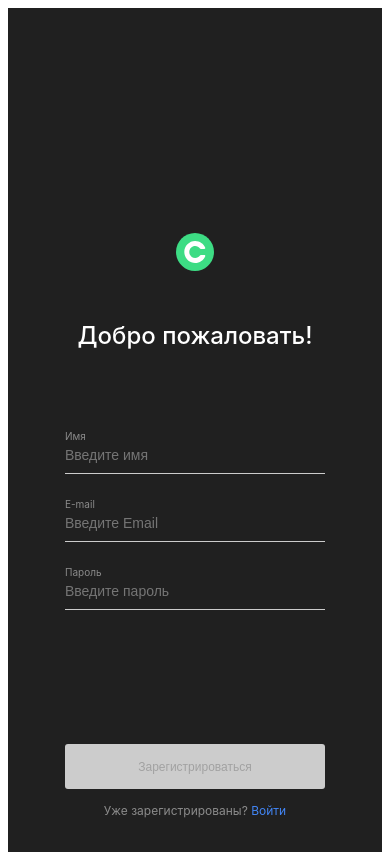
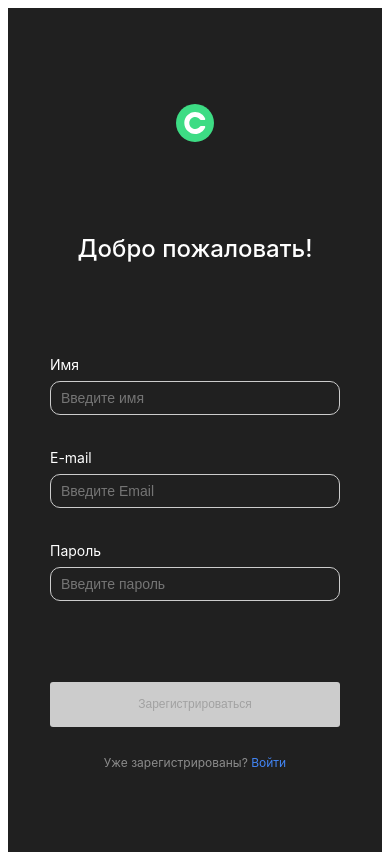
Before and after one commit to rdevil23/movies-explorer-frontend, a React (Create React App) app: page /signup in a window 390 px wide. Built offline with nearby package versions, Linux system fonts and the light colour scheme.

Commit message:
style: input ux

```diff
--- a/src/components/AuthButton/AuthButton.css
+++ b/src/components/AuthButton/AuthButton.css
@@ -1,7 +1,13 @@
+.auth-btns-block {
+  width: 100%;
+  text-align: center;
+  padding-bottom: 20px;
+}
+
 .auth__button {
   width: 100%;
   height: 45px;
-  margin: 0 0 16px;
+  margin: 0 0 28px;
   padding: 0;
   border: none;
   border-radius: 3px;
@@ -54,11 +60,6 @@
   padding: 0;
 }
 
-.auth-btns-block {
-  width: 100%;
-  text-align: center;
-}
-
 @media screen and (max-width: 768px) {
   .auth-btns-block {
     width: 100%;
@@ -67,7 +68,6 @@
   }
 
   .auth__button {
-    margin: 0 0 14px;
     font-size: 12px;
   }
 
--- a/src/components/AuthForm/AuthForm.css
+++ b/src/components/AuthForm/AuthForm.css
@@ -5,9 +5,9 @@
 .auth__block {
   max-width: 396px;
   width: 100%;
-  height: 100%;
+  height: 100vh;
   display: flex;
-  padding-top: calc(50vh - 253px);
+  justify-content: space-evenly;
   margin: 0 auto;
   flex-direction: column;
 }
@@ -20,6 +20,7 @@
   display: block;
   width: 38px;
   height: 38px;
+  padding-top: 20px;
 }
 
 .auth__logo:hover {
@@ -28,7 +29,6 @@
 
 .auth__header {
   width: 100%;
-  margin: 40px 0;
   color: #fff;
   font-size: 24px;
   font-style: normal;
@@ -42,25 +42,23 @@
   align-items: center;
   justify-content: space-between;
   width: 100%;
+  min-height: 420px;
 }
 
 .auth__inputs-block {
   width: 396px;
-  margin-bottom: 134px;
 }
 
 @media screen and (max-width: 1279px) {
   .auth__title {
     display: flex;
-    margin: 60px 0 50px;
     padding: 0;
   }
 }
 
-@media screen and (max-width: 768px) {
+@media screen and (max-width: 430px) {
   .auth__block {
-    max-width: 260px;
-    margin: 56px auto 30px;
+    max-width: 290px;
   }
 
   .auth__inputs-block {
@@ -75,6 +73,11 @@
   .auth__header {
     display: flex;
     justify-content: center;
-    margin: 50px 0 80px;
   }
 }
+
+@media screen and (max-width: 320px) {
+  .auth__block {
+    max-width: 260px;
+  }
+}
--- a/src/components/Input/Input.css
+++ b/src/components/Input/Input.css
@@ -3,18 +3,11 @@
   margin: 0;
 }
 
-.auth__input-block_invalid {
-  border-color: var(--saved);
-}
-
-.auth__input-block_valid {
-  border-color: var(--green);
-}
-
 .auth__input-name {
   margin: 0;
-  color: #8b8b8b;
-  font-size: 10px;
+  padding-bottom: 8px;
+  color: #fff;
+  font-size: 14px;
   font-style: normal;
   font-weight: 400;
   line-height: normal;
@@ -22,36 +15,29 @@
 
 .auth__input {
   width: 100%;
-  border-radius: 4px;
+  border-radius: 10px;
   background: none;
   outline: none;
-  border: none;
+  border: 1px solid #ccc;
   color: #ccc;
   font-size: 14px;
   font-style: normal;
   font-weight: 400;
   line-height: normal;
-  padding: 5px 0 10px;
+  padding: 8px 10px;
   margin: 0;
-}
-
-.auth__input-border {
-  border-bottom: 1px solid #ccc;
+  box-sizing: border-box;
 }
 
 .auth__input:focus {
   background-color: var(--auth-bg);
 }
 
-.auth__input_invalid {
-  color: var(--saved);
-}
-
 .auth__error-block {
   display: block;
   width: 100%;
   height: 24px;
-  align-self: flex-start;
+  margin-bottom: 10px;
 }
 
 .auth__error-block:last-of-type {
@@ -64,5 +50,6 @@
   font-style: normal;
   font-weight: 400;
   line-height: normal;
-  padding-top: 6px;
+  padding: 6px 10px 0 0;
+  text-align: end;
 }
--- a/src/components/Input/Input.jsx
+++ b/src/components/Input/Input.jsx
@@ -13,10 +13,11 @@ const Input = ({
 }) => {
   return (
     <>
-      <div className={`auth__input-block ${error ? 'auth__input-block_invalid' : ''}`}>
+      <div className="auth__input-block">
         <p className="auth__input-name">{inputName}</p>
         <input
           className={className}
+          style={error ? { border: '1px solid var(--saved)' } : {}}
           type={type}
           name={name}
           autoComplete={autoComplete}
@@ -24,7 +25,6 @@ const Input = ({
           onChange={onChange}
           {...register}
         />
-        <div className="auth__input-border"></div>
       </div>
       <div className="auth__error-block">
         {error && <div className="auth__error">{error.message}</div>}
--- a/src/components/NavBar/NavBar.css
+++ b/src/components/NavBar/NavBar.css
@@ -99,9 +99,10 @@
   cursor: pointer;
   visibility: hidden;
   opacity: 0;
-  transition: all 0.8s;
   position: fixed;
   margin: 0;
+  width: 36px;
+  height: 36px;
   top: 22px;
   right: -400%;
 }
@@ -117,6 +118,7 @@
   .sidebar-close-btn_active {
     visibility: visible;
     opacity: 1;
+    transition: all 0.8s;
     top: 22px;
     right: 22px;
   }
@@ -221,8 +223,8 @@
   }
 
   .sidebar-close-btn {
-    top: 14px;
-    right: 14px;
+    top: 20px;
+    right: 18px;
   }
 
   .sidebar {
```
